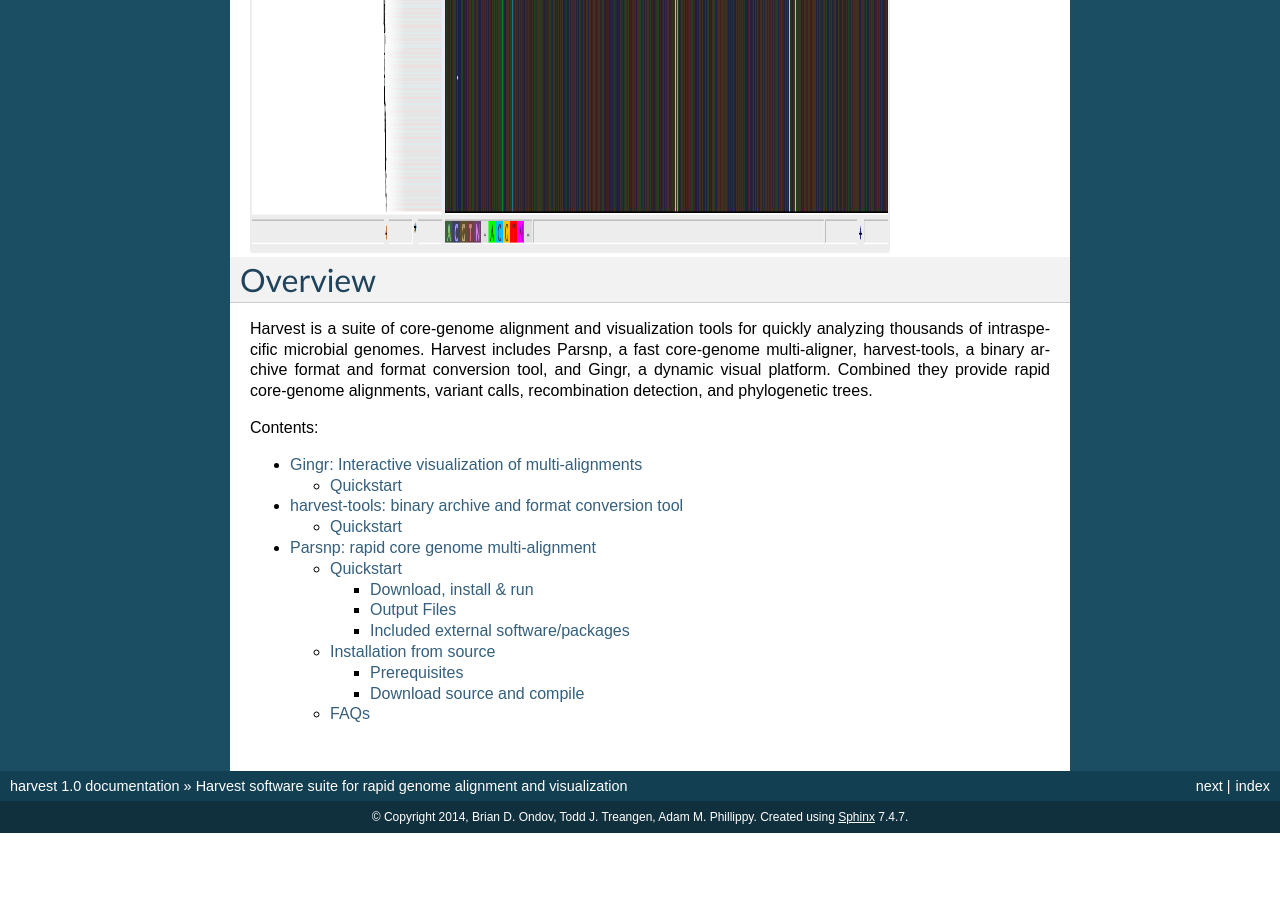
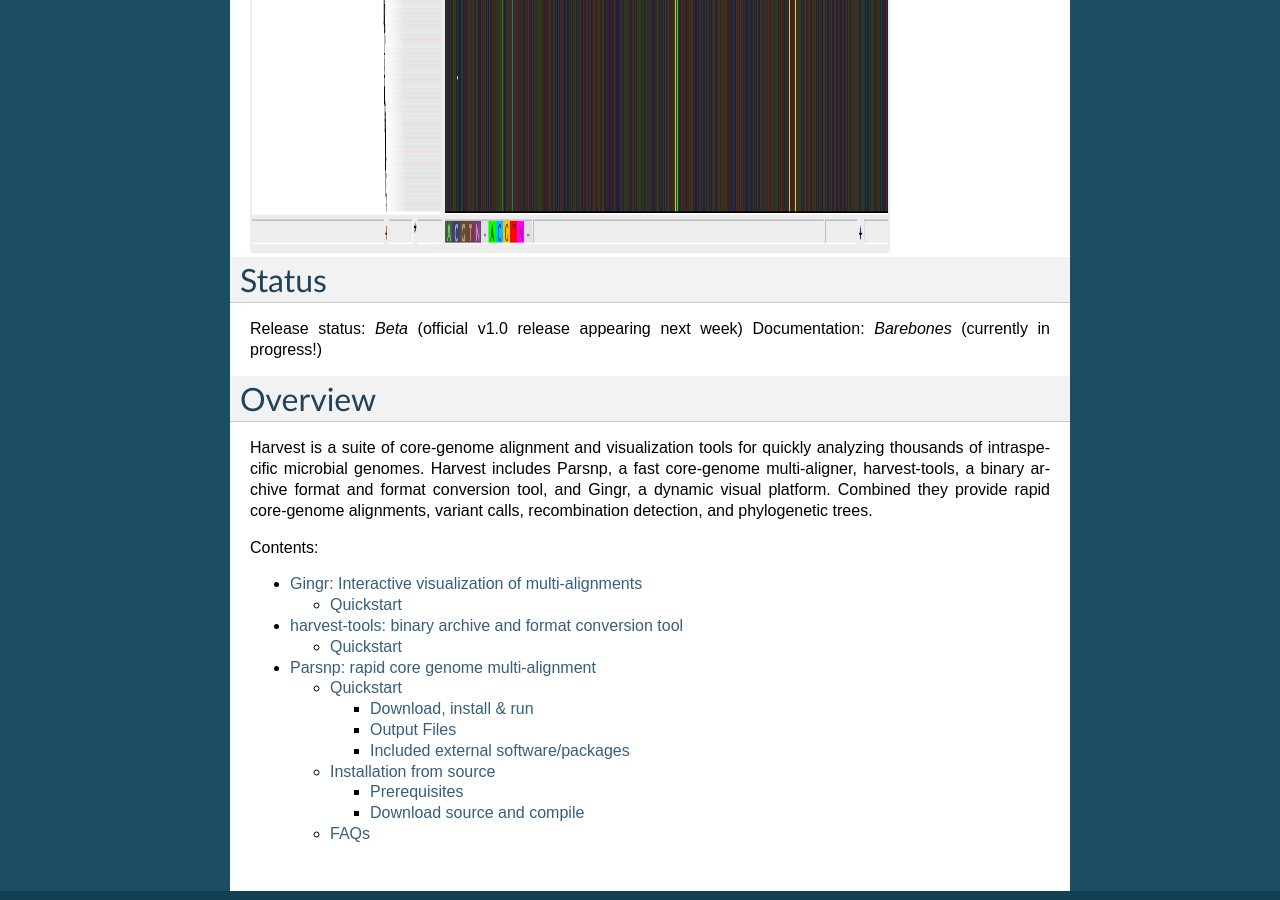
Before and after one commit to marbl/harvest, a Sphinx documentation site: the page built from docs/index.rst, in a window 1280 px wide and 900 px high, scrolled down 1409 px. Built offline with Sphinx 7.4.7, drawn with Linux system fonts in a browser that asks for light colours; pages that are not in the unit, such as notebooks, are missing from menus; before the commit the page ends 2242 px from its top, so only the background shows below that.

Commit message:
update to status

```diff
--- a/docs/index.rst
+++ b/docs/index.rst
@@ -10,6 +10,12 @@ Harvest software suite for rapid genome alignment and visualization
 .. image:: harvest1.png
     :width: 800px
     :scale: 80 %
+
+=================
+Status
+=================
+Release status: `Beta` (official v1.0 release appearing next week)
+Documentation:  `Barebones` (currently in progress!)
 
 =================
 Overview
```
